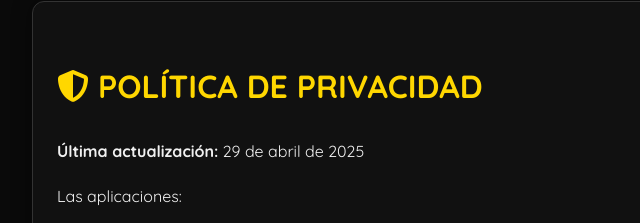
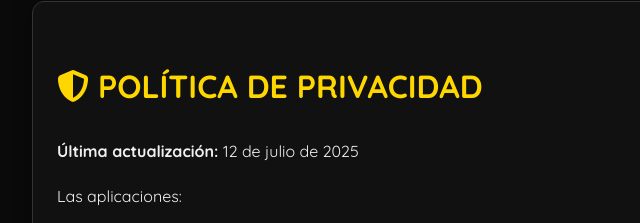
Before and after one commit to RanDeveloperLiM/politica-mi-pension, a plain HTML site: page index.html in a window 1280 px wide. Shown: the part 152-375 px from the top of the page, 158-798 px from the left. Drawn offline with Linux system fonts and the light colour scheme.

Commit message:
Actualizar index.html

```diff
--- a/index.html
+++ b/index.html
@@ -59,7 +59,7 @@
 
     <div class="section">
         <h1><i class="fa-solid fa-shield-halved"></i> POLÍTICA DE PRIVACIDAD</h1>
-        <p><strong>Última actualización:</strong> 29 de abril de 2025</p>
+        <p><strong>Última actualización:</strong> 12 de julio de 2025</p>
         <p>Las aplicaciones:</p>
         <ul>
             <li>Mi Retiro Pro</li>
```
